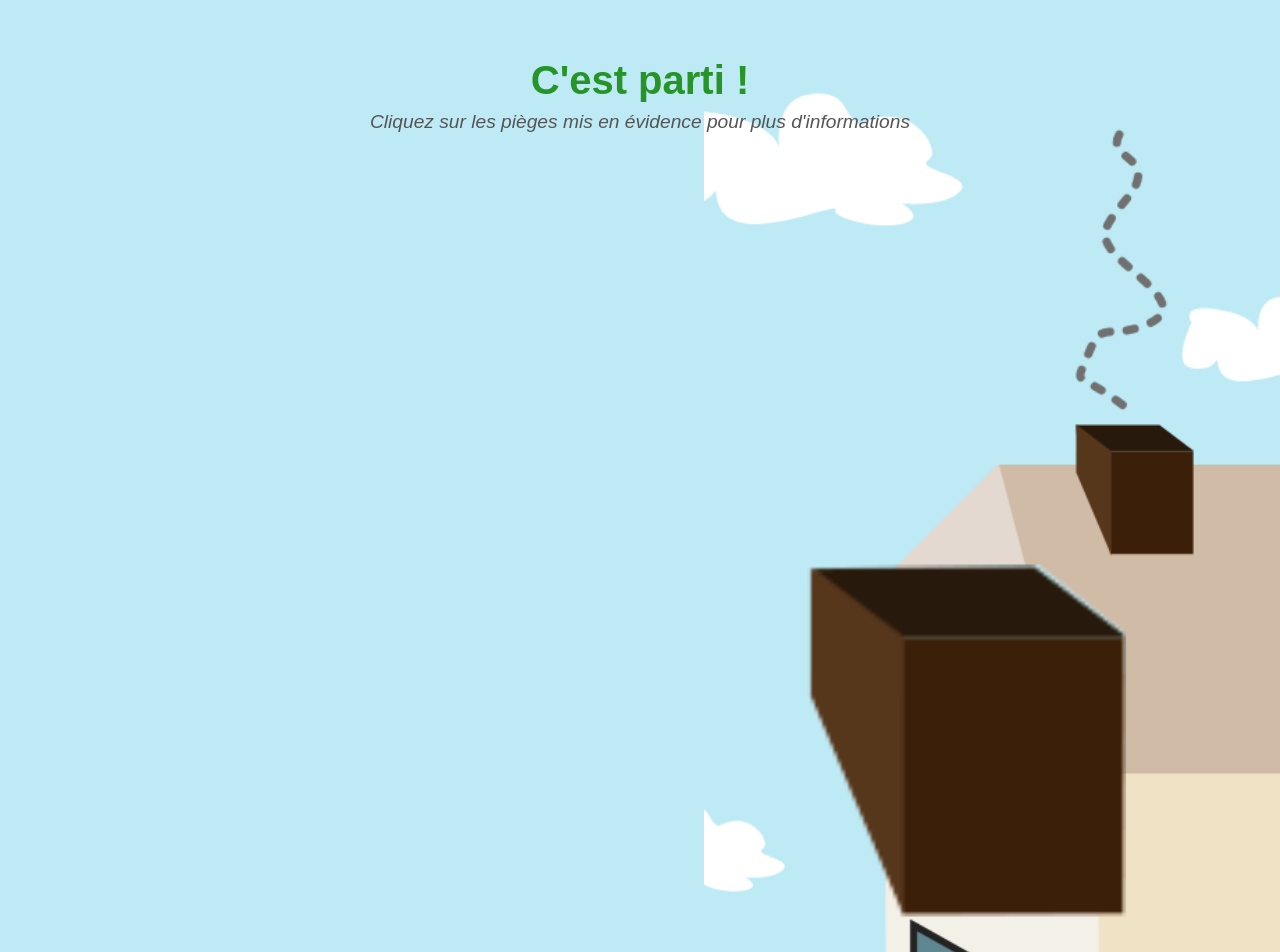
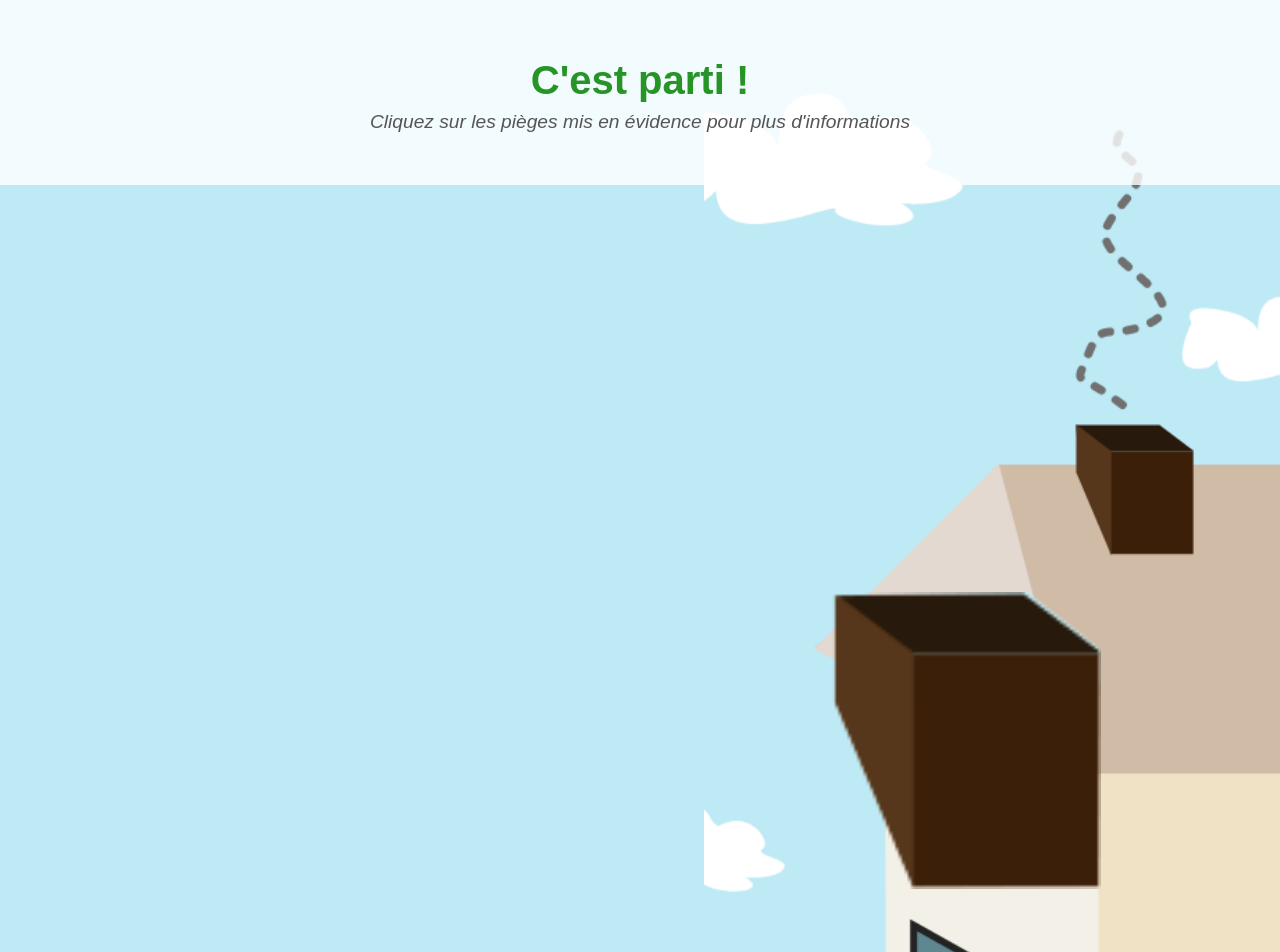
Before and after one commit to verdonarthur/transmedia-website, a Vue app: page /pieges in a window 1280 px wide. Shown: the top 952 px of the page. Built offline with nearby package versions, Linux system fonts and the light colour scheme.

Commit message:
absolute elements hidden on page load and leave

```diff
--- a/src/views/Traps.vue
+++ b/src/views/Traps.vue
@@ -1,32 +1,53 @@
 <template>
   <div class="traps">
+    <section class="pieges">
+      <header>
     <h1>{{ $t("trapsPage.title") }}</h1>
     <p class="cliquez">{{$t("trapsPage.description")}}</p>
+      </header>
     <div class="cheminee_bloc">
       <img src="../assets/website_cheminee.png" alt="cheminee cliquable">
     </div>
+    </section>
     <div class="bottom">
       <div class="link_to_quizz">
         <p class="trapsFound">{{$t("trapsPage.allTrapsFound")}}</p>
         <p class="goQuizz">{{$t("trapsPage.goQuizz")}}</p>
         <router-link to="/quizz">
-          <i class="fas fa-arrow-circle-down"></i>
+          <i id="next" class="fas fa-arrow-circle-down" @click = "hideAbsoluteElements"></i>
         </router-link>
       </div>
     </div>
   </div>
 </template>
 <script>
+
 export default {
   name: "Traps",
   props: {
     msg: String
-  }
-};
+  },
+  methods:
+  {
+    hideAbsoluteElements(){
+      var allAbsolute = document.getElementsByClassName("cheminee_bloc");
+      var i;
+      for (i = 0; i < allAbsolute.length; i++) {
+      allAbsolute[i].style.visibility = "hidden";
+      }
+    }
+}
+}
+
 </script>
-<!-- Add "scoped" attribute to limit CSS to this component only -->
+
 <style scoped>
-.traps {
+
+header{
+  padding-bottom:50px;
+  background-color: rgba(255, 255, 255, 0.8);
+}
+.pieges {
   background-color: #beeaf5;
   background-image: url("../assets/website_pieges.png");
   background-repeat: no-repeat;
@@ -38,7 +59,7 @@ export default {
 
 /* PC VERSION ------------------------------------------------------------------------------------------- */
 @media screen and (min-width: 769px) {
-  .traps {
+  .pieges {
 
     background-position: top right;
     background-size: 45%;
@@ -64,20 +85,27 @@ p {
   line-height: 1.3em;
 }
 .cheminee_bloc {
+opacity:0;
   width: 100%;
   position: absolute;
   text-align: right;
   top: 74vmin;
+  animation: appear 1s forwards;
+  animation-delay: 0.9s;
+
 }
+@keyframes appear {
+  from { opacity: 0; }
+  to { opacity: 1; }
+}
+
 .cheminee_bloc img {
-  /* margin-left:45%;
-margin-top: 32%; */
   width: 21%;
   margin-right: 14%;
-  /*margin-right:20px;*/
   animation-name: test;
   animation-duration: 1.5s;
   animation-iteration-count: infinite;
+  animation-delay: 2s;
 }
 
 @keyframes test {
@@ -93,15 +121,15 @@ margin-top: 32%; */
 }
 
 .bottom {
-  display:none;
   background-color: #61a52e;
-  margin-top: 2150px;
   padding: 40px;
+  margin-top: -2px;
 }
 
 .link_to_quizz {
   background-color: #eee;
   padding: 25px;
+  text-align: center;
 }
 
 .trapsFound {
```
